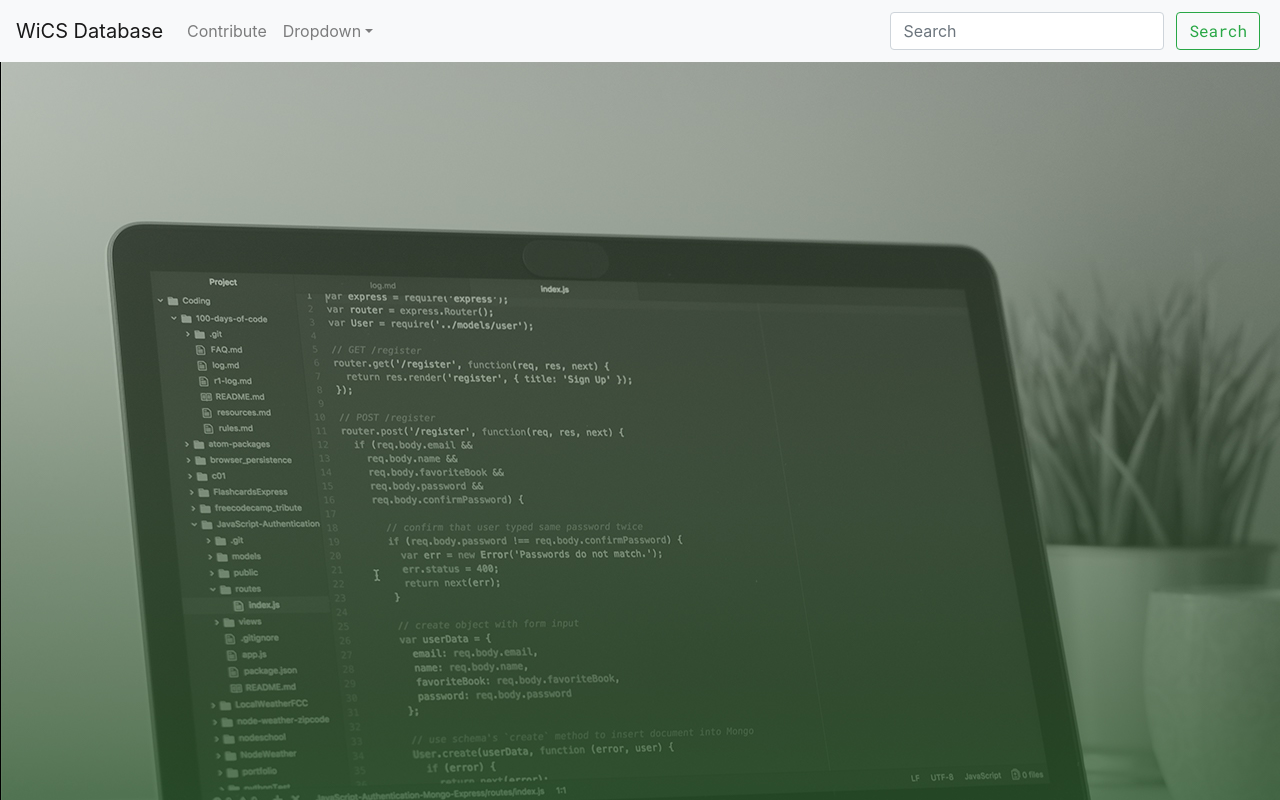
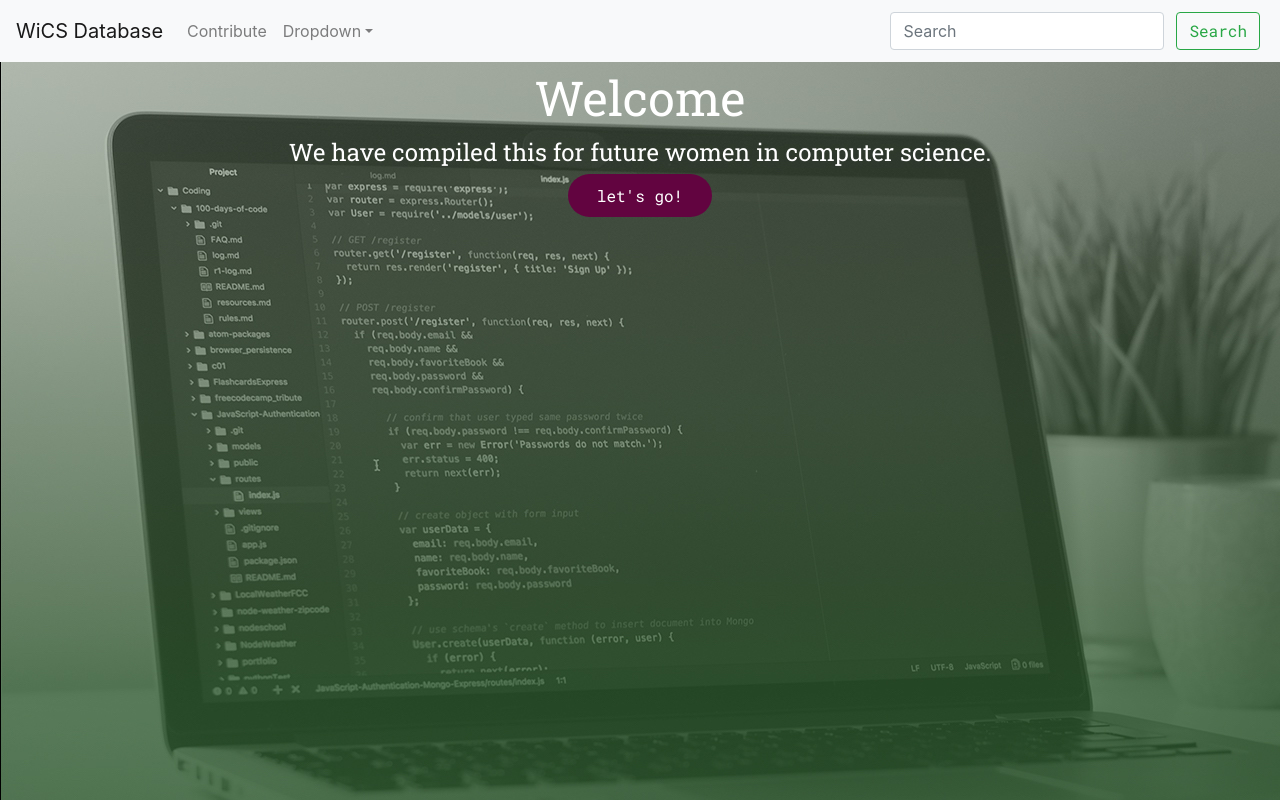
Before and after one commit to DALI-mini-webdev/final-project-jeem-teem, a React (Create React App) app in the folder jeem-team-website/: page / in a window 1280 px wide. Shown: the top 800 px of the page. Built offline with nearby package versions, Linux system fonts and the light colour scheme.

Commit message:
update landing and styling

```diff
--- a/jeem-team-website/src/components/Landing.js
+++ b/jeem-team-website/src/components/Landing.js
@@ -11,7 +11,12 @@ class Landing extends React.Component {
     render() {
         return (
             <div>
-                <img src={background} alt=""/>
+                <img className="BackgroundImage" src={background} alt=""/>
+                <div className="LandingPage">
+                    <title className="whiteText">Welcome</title>
+                    <title className="subtitle">We have compiled this for future women in computer science.</title>
+                    <button className="CTA">let's go!</button>
+                </div>
             </div>
         )
     }
--- a/jeem-team-website/src/jcustom.css
+++ b/jeem-team-website/src/jcustom.css
@@ -6,41 +6,33 @@ font-family: 'Roboto Slab', serif;
 */
 
 .App {
-  text-align: center;
+  background-color: #f8f2e8;
+  padding: 10px;
+}
+title {
+  display: flex;
+  justify-content: flex-start;
+  /* align-items: flex-start; */
+  font-size: calc(3rem);
+  color: #2F452E;
+  font-family: 'Roboto Slab', serif;
+}
+.whiteText{
+  color: #fff;
 }
 
-.App-logo {
-  height: 40vmin;
-  pointer-events: none;
+.subtitle{
+  font-size: 1.5rem;
+  color: #fff;
 }
 
-@media (prefers-reduced-motion: no-preference) {
-  .App-logo {
-    animation: App-logo-spin infinite 20s linear;
-  }
-}
-
-.App-header {
-  background-color: #282c34;
-  min-height: 100vh;
+body1 {
   display: flex;
-  flex-direction: column;
-  align-items: center;
-  justify-content: center;
-  font-size: calc(10px + 2vmin);
-  color: white;
-  font-family: 'Roboto Slab', serif;
-}
-
-.App-link {
-  color: #620440;
-}
-
-.App-body {
+  text-align: left;
   color: #2F452E;
   background-color: #f8f2e8;
   font-family: 'Roboto Mono', monospace;
-    font-size: 18px;
+  font-size: 1rem;
   line-height: 1.5;
 }
 
@@ -59,3 +51,36 @@ Button {
 button:hover {
   background-color: #C2D1BD;
 }
+
+.CTA {
+  background-color: #620440;
+  color: white;
+  font-family: 'Roboto Mono', monospace;
+  border: none;
+  padding: 0.6rem 1.8em;
+  text-align: center;
+  display: inline-block;
+  margin: 0.25rem;
+  cursor: pointer;
+  border-radius: 1.5rem;
+}
+.CTA:hover {
+  background-color: #C2D1BD;
+}
+
+.LandingPage{
+  display: flex;
+  height: 100%;
+  width: 100%;
+  flex-direction: column;
+  align-items: center;
+  justify-items: center;
+}
+
+.BackgroundImage {
+  position: absolute;
+  top: 0;
+  left: 0;
+  z-index: -1;
+  max-width: fit-content;
+}
```
Also changed, not shown: jeem-team-website/src/images/Rectangle 1.jpg. Lines whose indentation alone changed are shown as unchanged.
